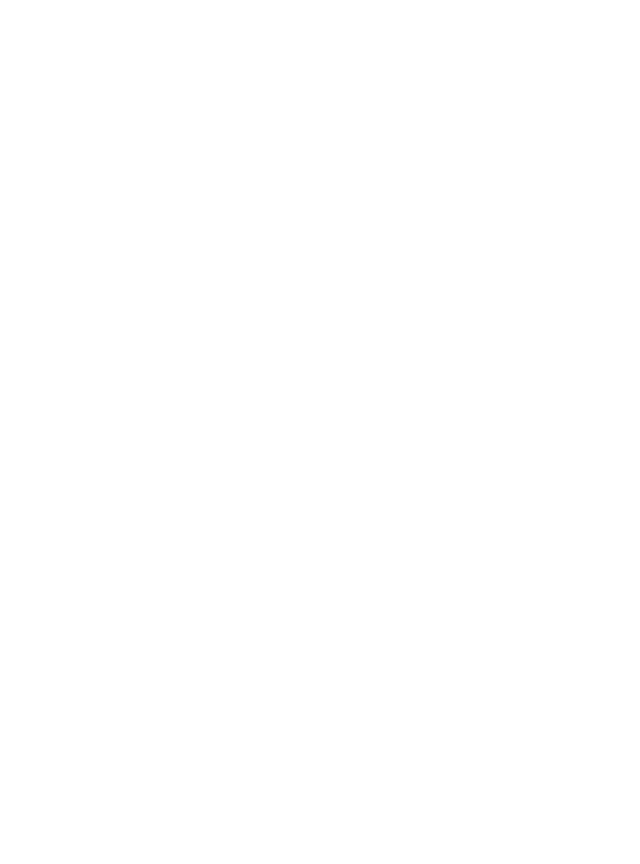
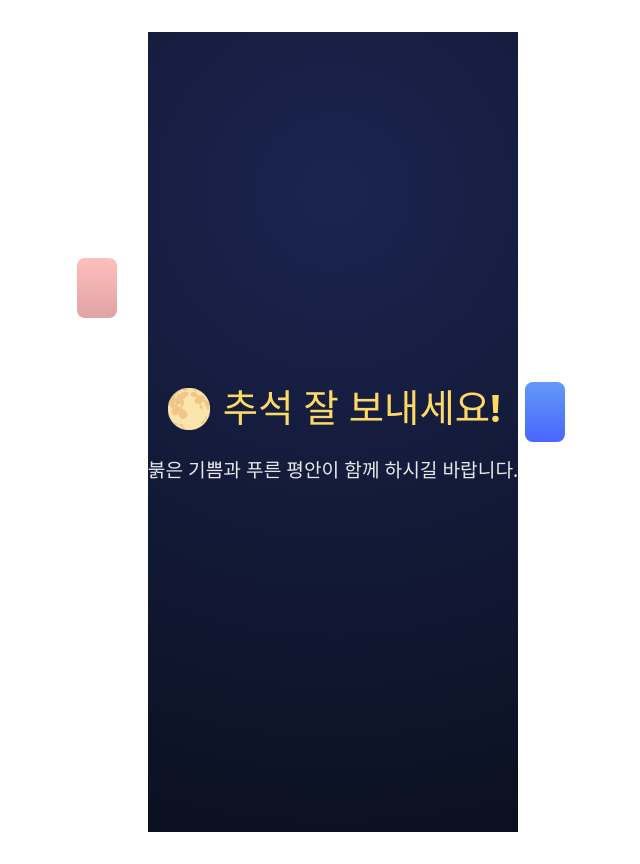
Before and after one commit to gangsuckmin/vue-static-page, a Vue app: page / in a window 1280 px wide. Shown: the whole page, without its empty margins (307-947 px from the left). Built offline with nearby package versions, Linux system fonts and the light colour scheme.

Commit message:
fix App.vue

```diff
--- a/src/App.vue
+++ b/src/App.vue
@@ -1,70 +1,61 @@
 <template>
-  <div class="page">
-    <Lantern v-for="n in 6" :key="n" :delay="n * 1.2" color="var(--red)" :left="(n*12)%88" />
-    <Lantern v-for="n in 6" :key="'b'+n" :delay="n * 1.1" color="var(--blue)" :left="(n*9)%80" reverse />
-  </div>
+  <main class="page">
+    <h1 class="title">🌕 추석 잘 보내세요!</h1>
+    <p class="subtitle">붉은 기쁨과 푸른 평안이 함께 하시길 바랍니다.</p>
+
+    <div class="lantern red"></div>
+    <div class="lantern blue"></div>
+  </main>
 </template>
 
 <script setup lang="ts">
-import { computed, defineComponent } from 'vue'
-
-// Local Lantern component used in the template above
-const Lantern = defineComponent({
-  name: 'Lantern',
-  props: {
-    delay: { type: Number, default: 0 },
-    left: { type: Number, default: 50 },
-    color: { type: String, default: 'var(--red)' },
-    reverse: { type: Boolean, default: false }
-  },
-  setup(props) {
-    const lanternStyle = computed(() => ({
-      '--delay': `${props.delay}s`,
-      left: `${props.left}%`,
-      '--lantern-color': props.color as string
-    }) as Record<string, string>)
-
-    return { lanternStyle, reverse: props.reverse }
-  },
-  template: `
-    <div class='lantern' :style="lanternStyle" :class="{ reverse }">
-      <div class='lantern__body'>
-        <div class='lantern__top'></div>
-        <div class='lantern__paper'></div>
-        <div class='lantern__bottom'></div>
-      </div>
-      <div class='lantern__string'></div>
-    </div>
-  `
-})
+// 간단한 표시용 Vue 컴포넌트, 추가 JS 필요 없음
 </script>
 
 <style scoped>
-:root {
-  --red: #c1121f;
-  --blue: #1e40ff;
-  --ease: cubic-bezier(.25,.7,.2,1);
-  --lantern-color: var(--red);
-  --delay: 0s;
+.page {
+  display: flex;
+  flex-direction: column;
+  align-items: center;
+  justify-content: center;
+  height: 100vh;
+  background: radial-gradient(circle at 50% 20%, #1b2450, #0b1020);
+  color: #fff;
+  overflow: hidden;
 }
-
-.page {
-  position: relative;
-  min-height: 100vh;
-  background: radial-gradient(800px at 80% -10%, #1b2450, #0b1020);
+.title {
+  font-size: 2.4rem;
+  margin-bottom: 0.5rem;
+  color: #ffd966;
+}
+.subtitle {
+  font-size: 1.2rem;
+  opacity: 0.9;
 }
 
 .lantern {
   position: absolute;
-  bottom: -10px;
-  animation: float 16s var(--ease) infinite;
-  animation-delay: var(--delay);
+  bottom: -60px;
+  width: 40px;
+  height: 60px;
+  border-radius: 8px;
+  animation: float 8s ease-in-out infinite;
 }
-.lantern__body { width: 36px; height: 54px; background: var(--lantern-color); }
+.lantern.red {
+  background: linear-gradient(180deg, #ff4b4b, #a60000);
+  left: 30%;
+  animation-delay: 0s;
+}
+.lantern.blue {
+  background: linear-gradient(180deg, #3b82f6, #1e40ff);
+  left: 65%;
+  animation-delay: 2s;
+}
 
 @keyframes float {
   0% { transform: translateY(0); opacity: 0; }
-  50% { transform: translateY(-50vh); opacity: 1; }
-  100% { transform: translateY(-100vh); opacity: 0; }
+  10% { opacity: 1; }
+  50% { transform: translateY(-60vh); }
+  100% { transform: translateY(-120vh); opacity: 0; }
 }
 </style>
```
